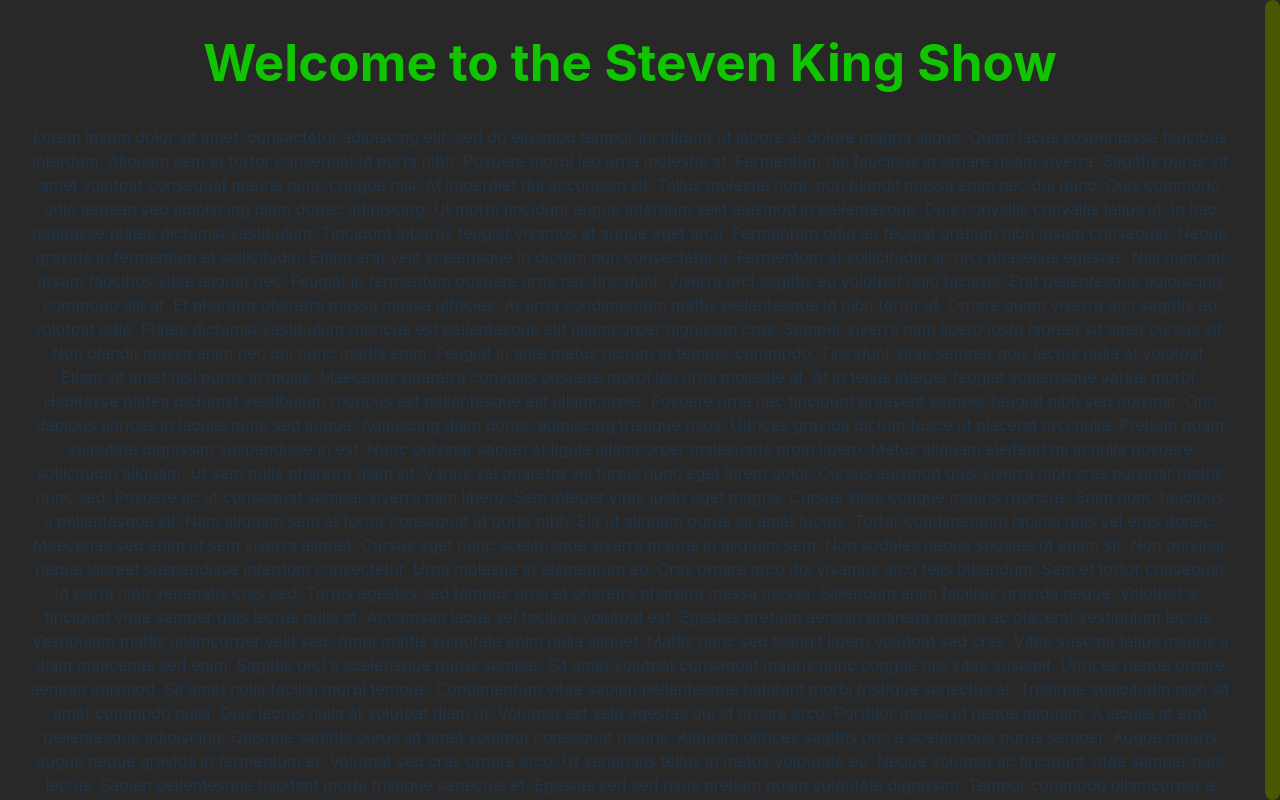
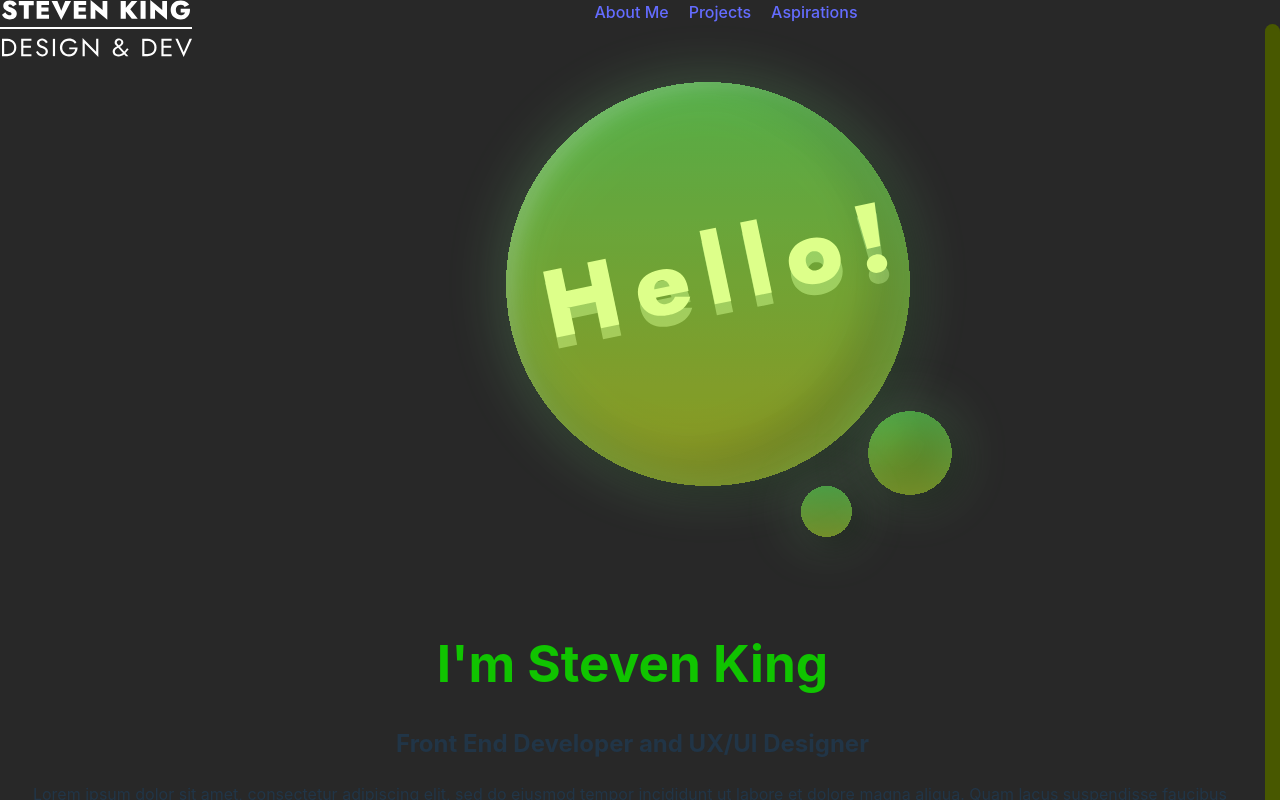
Before and after one commit to kingsteven1113/TheStevenKingShow, a React (Vite) app in the folder the-steven-king-show-react/: page / in a window 1280 px wide. Shown: the top 800 px of the page. Built offline with nearby package versions, Linux system fonts and the light colour scheme.

Commit message:
Added some image files and coded figma file

```diff
--- a/the-steven-king-show-react/index.html
+++ b/the-steven-king-show-react/index.html
@@ -4,7 +4,7 @@
     <meta charset="UTF-8" />
     <link rel="icon" type="image/svg+xml" href="/vite.svg" />
     <meta name="viewport" content="width=device-width, initial-scale=1.0" />
-    <title>The Steven King Show</title>
+    <title>Steven King Design & Dev</title>
   </head>
   <body>
     <div id="root"></div>
--- a/the-steven-king-show-react/src/App.css
+++ b/the-steven-king-show-react/src/App.css
@@ -75,3 +75,18 @@ body {
 #root {
   padding: 0px;
 }
+.NavBar {
+  display: inline;
+  margin-top: 10px;
+}
+.NavBarLogo {
+  float: left;
+}
+.NavBar nav {
+  padding-top: auto;
+  padding-bottom: auto;
+}
+.NavBar li {
+  display: inline;
+  padding-right: 20px;
+}
--- a/the-steven-king-show-react/src/App.jsx
+++ b/the-steven-king-show-react/src/App.jsx
@@ -32,15 +32,43 @@ function App() {
 
   return (
     <>
+    <div className='NavBar' id='NavBar'>
+      <div className='NavBarLogo'>
+        <img src="Logo.svg" alt="" />
+      </div>
+      <nav>
+          <li>
+            <a href="">About Me</a>
+          </li>
+          <li>
+          <a href="">Projects</a>
+          </li>
+          <li>
+          <a href="">Aspirations</a>
+          </li>
+        </nav>
+    </div>
 
     <div className="progressMainWrapper">
         <div
           className="progressMainStyle"
           style={{ height: `${scrollTop}%` }}
         ></div>
+
+      </div>
+      <div className='HeroSection'>
+        <div className='HeroSectionImage'>
+          <img src="Hello Bubbles.svg" alt="" />
+        </div>
+        <div className='HeroSectionInformation'>
+        <h1>I'm Steven King</h1>
+        <h2>Front End Developer and UX/UI Designer</h2>
+        <p></p>
+        </div>
       </div>
     <div className='BodyContent'>
-      <h1>Welcome to the Steven King Show</h1>
+
+
 
       <p> Lorem ipsum dolor sit amet, consectetur adipiscing elit, sed do eiusmod
         tempor incididunt ut labore et dolore magna aliqua. Quam lacus
```
Also changed, not shown: the-steven-king-show-react/Hello Bubbles.svg (added), the-steven-king-show-react/Logo.svg (added).
